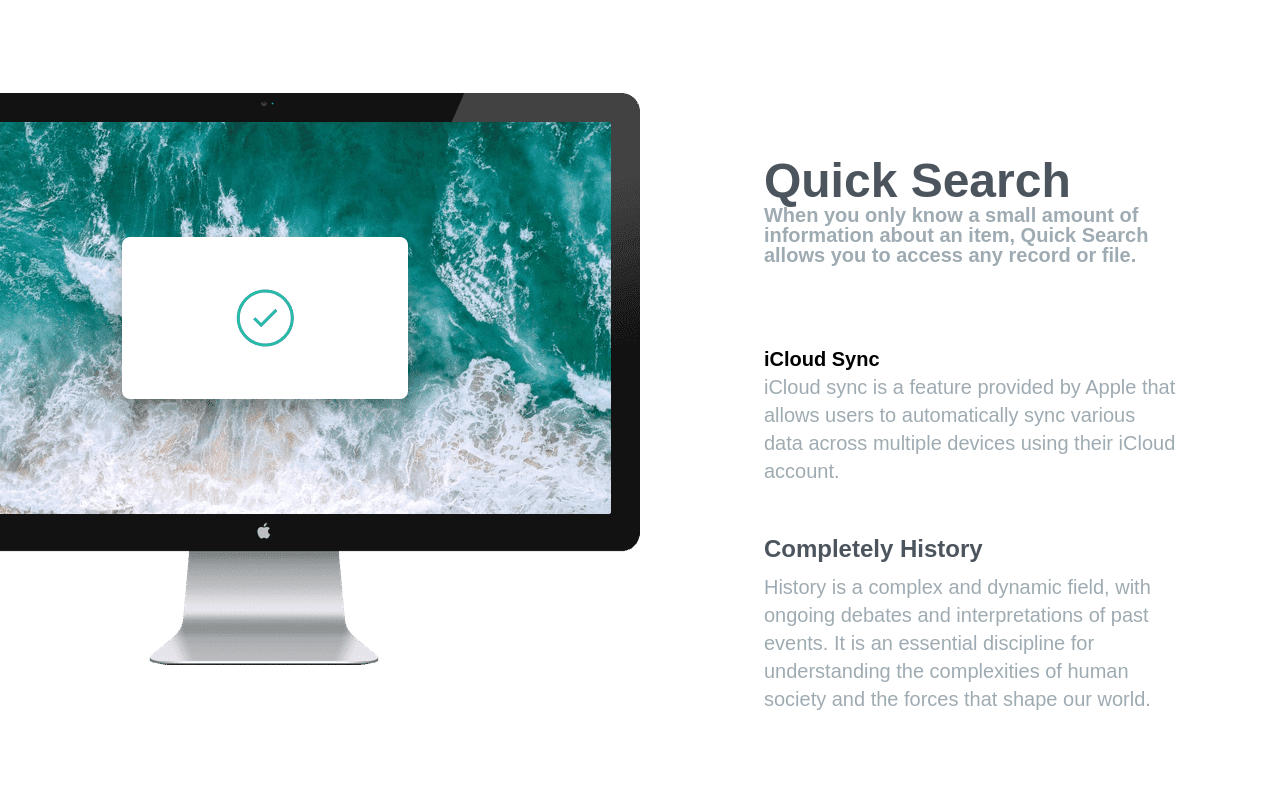
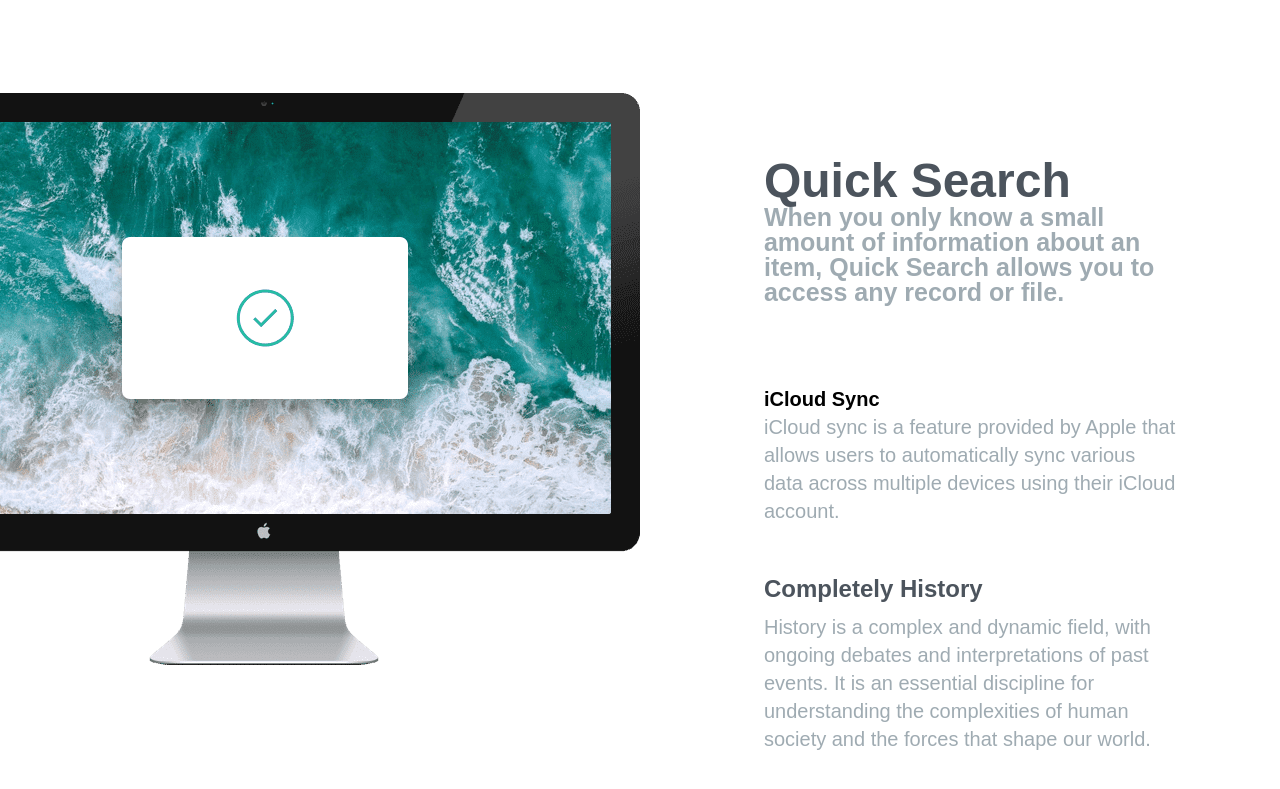
Before and after one commit to MQuiambao/midterm-ad, a plain HTML site: page index.html in a window 1280 px wide. Shown: the part 1068-1857 px from the top of the page. Drawn offline with Linux system fonts and the light colour scheme; a web font is replaced by a local one.

Commit message:
Update index.html vs11

```diff
--- a/index.html
+++ b/index.html
@@ -86,7 +86,7 @@
             <!-- Item 1 -->
             <div>
               <h3>Quick Search</p>
-              <p class="max-w-md text-grayishBlue" style="font-size: 20px">
+              <p class="max-w-md text-grayishBlue" style="font-size: 25px">
                When you only know a small amount of information about an item, Quick Search allows you to access any record or file.
               </p>
             </div>
```
